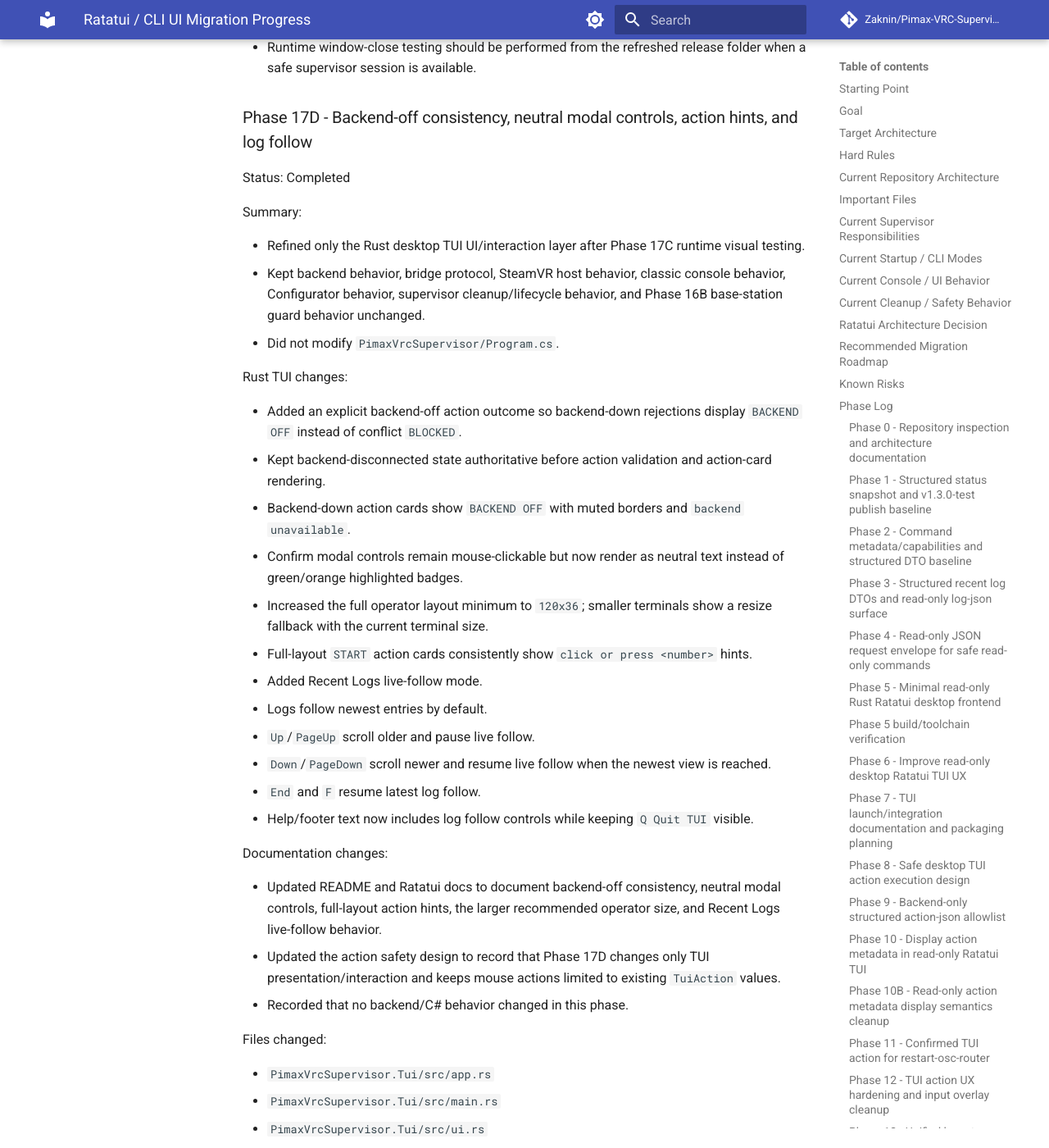
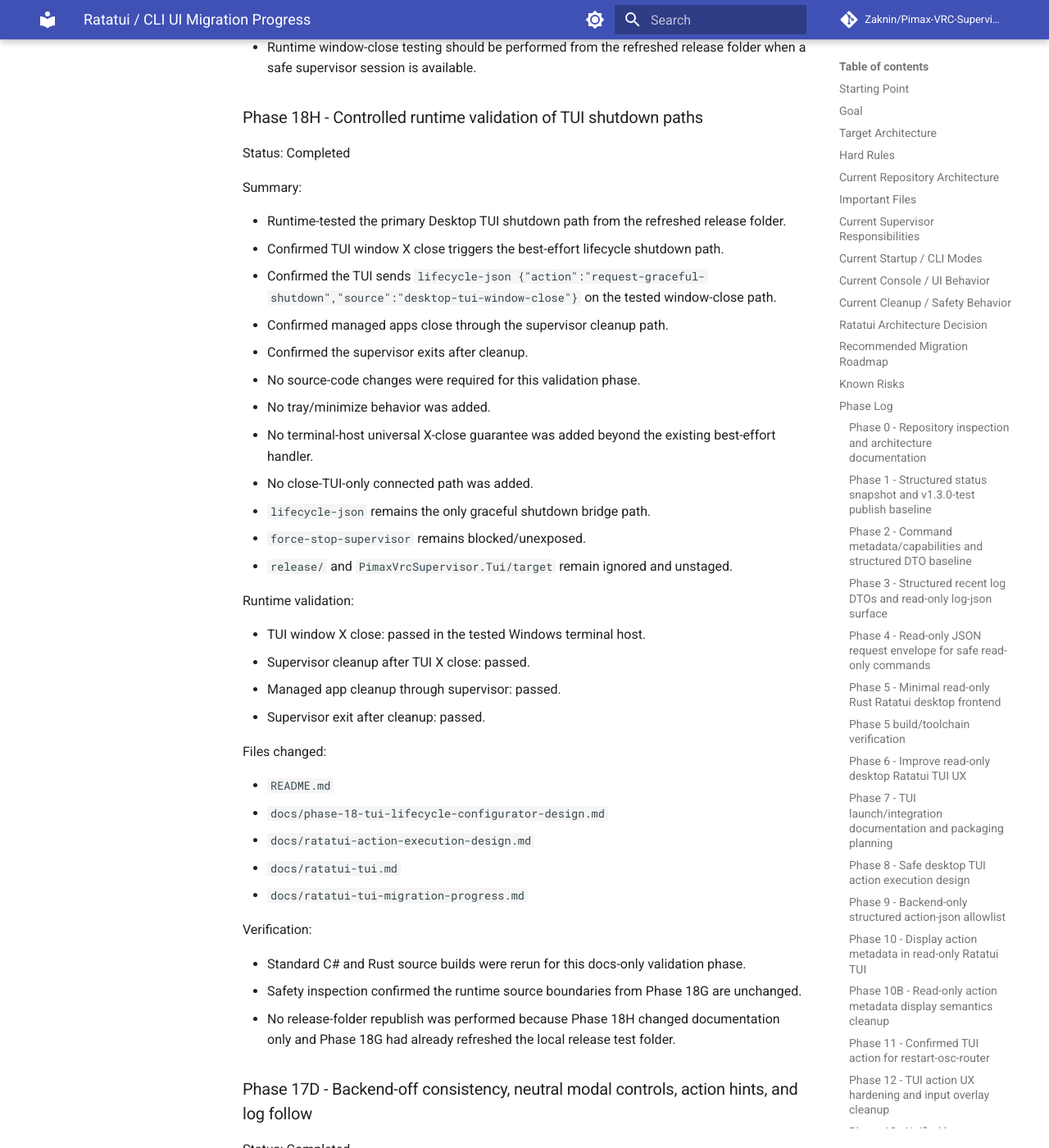
Before and after one commit to Zaknin/Pimax-VRC-Supervisor, an MkDocs documentation site: the page built from docs/ratatui-tui-migration-progress.md, in a window 1280 px wide and 1400 px high, scrolled down 63328 px. Shown: the whole window at 82% size. Built offline with MkDocs 1.6.1 and Material for MkDocs 9.7.7, drawn with Linux system fonts in a browser that asks for light colours; comment, search, counter and statistics services are not loaded.

Commit message:
Phase 18H: validate TUI shutdown runtime paths

```diff
--- a/docs/ratatui-tui-migration-progress.md
+++ b/docs/ratatui-tui-migration-progress.md
@@ -1859,6 +1859,46 @@ Verification:
 - `git status --ignored --short PimaxVrcSupervisor.Tui/target` reported ignored Rust target output only.
 - Runtime window-close testing should be performed from the refreshed release folder when a safe supervisor session is available.
 
+### Phase 18H - Controlled runtime validation of TUI shutdown paths
+
+Status: Completed
+
+Summary:
+
+- Runtime-tested the primary Desktop TUI shutdown path from the refreshed release folder.
+- Confirmed TUI window X close triggers the best-effort lifecycle shutdown path.
+- Confirmed the TUI sends `lifecycle-json {"action":"request-graceful-shutdown","source":"desktop-tui-window-close"}` on the tested window-close path.
+- Confirmed managed apps close through the supervisor cleanup path.
+- Confirmed the supervisor exits after cleanup.
+- No source-code changes were required for this validation phase.
+- No tray/minimize behavior was added.
+- No terminal-host universal X-close guarantee was added beyond the existing best-effort handler.
+- No close-TUI-only connected path was added.
+- `lifecycle-json` remains the only graceful shutdown bridge path.
+- `force-stop-supervisor` remains blocked/unexposed.
+- `release/` and `PimaxVrcSupervisor.Tui/target` remain ignored and unstaged.
+
+Runtime validation:
+
+- TUI window X close: passed in the tested Windows terminal host.
+- Supervisor cleanup after TUI X close: passed.
+- Managed app cleanup through supervisor: passed.
+- Supervisor exit after cleanup: passed.
+
+Files changed:
+
+- `README.md`
+- `docs/phase-18-tui-lifecycle-configurator-design.md`
+- `docs/ratatui-action-execution-design.md`
+- `docs/ratatui-tui.md`
+- `docs/ratatui-tui-migration-progress.md`
+
+Verification:
+
+- Standard C# and Rust source builds were rerun for this docs-only validation phase.
+- Safety inspection confirmed the runtime source boundaries from Phase 18G are unchanged.
+- No release-folder republish was performed because Phase 18H changed documentation only and Phase 18G had already refreshed the local release test folder.
+
 ### Phase 17D - Backend-off consistency, neutral modal controls, action hints, and log follow
 
 Status: Completed
```
Also changed, not shown: README.md (+2 -0 lines), docs/phase-18-tui-lifecycle-configurator-design.md (+3 -1 lines), docs/ratatui-action-execution-design.md (+2 -0 lines), docs/ratatui-tui.md (+4 -0 lines).
